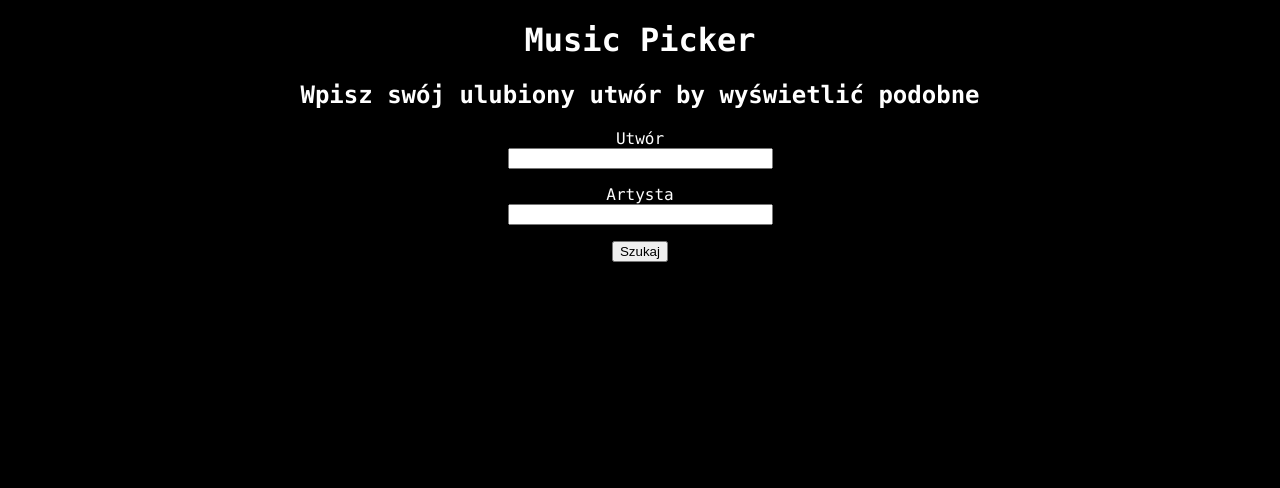
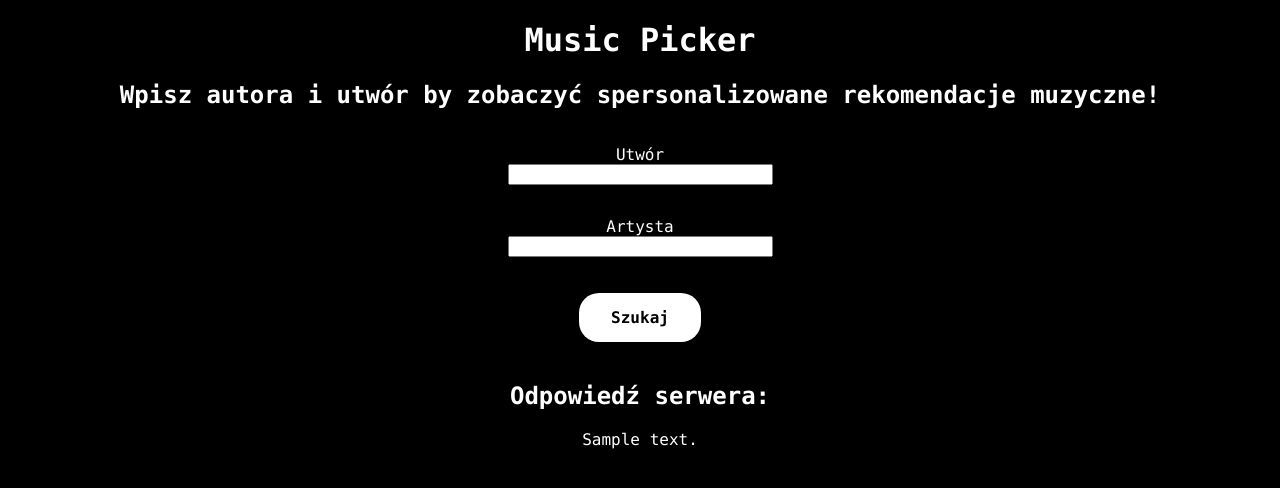
Before and after one commit to xPietrUx/Music-Picker, a Flask app: template templates/index.html in a window 1280 px wide. Shown: the top 488 px of the page. Run offline with Flask 3, Linux system fonts and the light colour scheme; the template is opened without the code that fills it: values that come from a table or form of the project are taken from there, most other values are stand-ins (such as "Sample title", 1, 10 or a date in 2020).

Commit message:
index.html wygląd zaktualizowany

```diff
--- a/templates/index.html
+++ b/templates/index.html
@@ -5,13 +5,13 @@
     <meta charset="UTF-8">
     <meta name="viewport" content="width=device-width, initial-scale=1.0">
     <link rel="stylesheet" href="../static/style.css">
-    <title>Document</title>
+    <title>Music Picker</title>
 </head>
 
 <body>
     <h1>Music Picker</h1>
-    <h2>Wpisz swój ulubiony utwór by wyświetlić podobne</h2>
-    <form method='POST' action="{{ url_for('index') }}">
+    <h2>Wpisz autora i utwór by zobaczyć spersonalizowane rekomendacje muzyczne!</h2>
+    <form class='form-pick' method='POST' action="">
         {{ form.hidden_tag() }}
         <p>
             {{ form.song.label }}<br>
@@ -21,8 +21,18 @@
             {{ form.artist.label }}<br>
             {{ form.artist(size=30) }}<br>
         </p>
-        <p><input type="submit" value="Szukaj"></p>
+        <p>
+            <input class='btn-submit' type="submit" value="Szukaj">
+        </p>
     </form>
+
+    {% if feedback_message %}
+    <div class="feedback-section">
+        <h2>Odpowiedź serwera:</h2>
+        <p>{{ feedback_message }}</p>
+    </div>
+    {% endif %}
+
 </body>
 
 </html>
```
